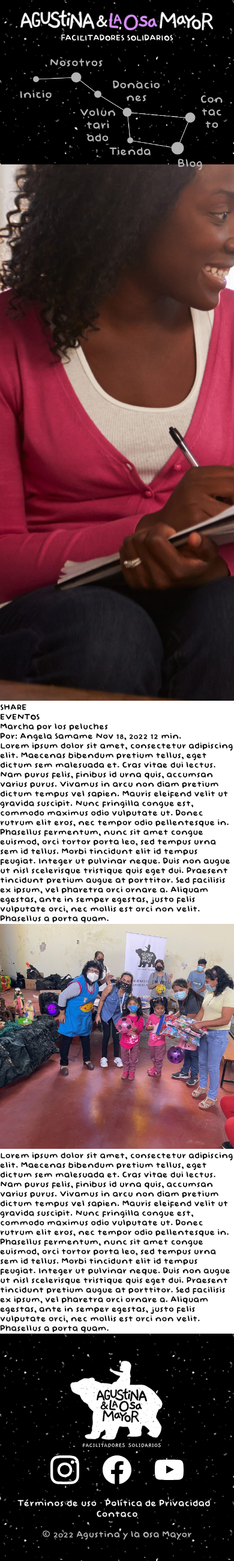
After one commit to Verborrea/osa-mayor, a PHP site: page /blog.html in a window 390 px wide; the page is wider, and only the part inside the window is pictured. The commit adds this page. Shown: that part at 60% size. Run offline with PHP 8.4, Linux system fonts and the light colour scheme.

Commit message:
Fix responsive and started blog

```diff
--- /dev/null
+++ b/blog.html
@@ -0,0 +1,118 @@
+<!DOCTYPE html>
+<hmtl>
+
+	<head>
+		<meta charset="utf-8">
+		<meta name="viewport" content="width=device-width, initial-scale=1.0">
+		<title>Agustina y la Osa Mayor</title>
+		<link rel="apple-touch-icon" sizes="180x180" href="media/favicon/apple.png">
+		<link rel="icon" type="image/png" sizes="32x32" href="media/favicon/32x32.png">
+		<link rel="icon" type="image/png" sizes="16x16" href="media/favicon/16x16.png">
+		<link href="styles/layout.css" rel="stylesheet">
+		<link href="styles/blog.css" rel="stylesheet">
+		<link href="styles/star_sizes.css" rel="stylesheet">
+		<link href="styles/header.css" rel="stylesheet">
+	</head>
+
+	<body>
+		<header>
+			<div id="logo">
+				<img src="media/logo_header.png" width="500px" alt="Agustina y la Osa Mayor - Logo">
+				<br>
+				FACILITADORES SOLIDARIOS
+			</div>
+			<div id="sky">
+				<div id="container_gif1"><img id="gif1" src="media/gif1.gif"></div>
+				<div id="ursa">
+					<img id="star_path" src="media/camino.png">
+					<div class="star" id="star1">
+						<a href="index.html">Inicio</a>
+					</div>
+					<div class="star" id="star2">
+						<a href="nosotros.html">Nosotros</a>
+					</div>
+					<div class="star" id="star3">
+						<a href="voluntariado.html">Volun<br>tari<br>ado</a>
+					</div>
+					<div class="star" id="star4">
+						<a href="prox.html">Donacio<br>nes</a>
+					</div>
+					<div class="star" id="star5">
+						<a href="contacto.html">Con<br>tac<br>to</a>
+					</div>
+					<div class="star" id="star6">
+						<a href="blog.html">Blog</a>
+					</div>
+					<div class="star" id="star7">
+						<a href="prox.html">Tienda</a>
+					</div>
+				</div>
+				<div id="container_gif2"><img id="gif2" img src="media/gif2.gif"></div>
+			</div>
+		</header>
+		<main>
+			<div id="portada">
+				<img src="media/imgs/intro.jpg" alt="Portada del artículo">
+			</div>
+			<div class="container">
+				<div id="social-media">
+					SHARE
+				</div>
+				<div id="line"></div>
+				<div id="content">
+					<div id="articulo">
+						EVENTOS
+					</div>
+					<div id="titulo">
+						Marcha por los peluches
+					</div>
+					<div id="info">
+						Por:
+						<span id="autor">Angela Samame</span>
+						<span id="fecha">Nov 18, 2022</span>
+						<span id="duracion">12 min.</span>
+					</div>
+					<div id="content">
+						Lorem ipsum dolor sit amet, consectetur adipiscing elit. Maecenas bibendum pretium tellus, eget dictum sem
+						malesuada et. Cras vitae dui lectus. Nam purus felis, finibus id urna quis, accumsan varius purus. Vivamus
+						in arcu non diam pretium dictum tempus vel sapien. Mauris eleifend velit ut gravida suscipit. Nunc fringilla
+						congue est, commodo maximus odio vulputate ut. Donec rutrum elit eros, nec tempor odio pellentesque in.
+						Phasellus fermentum, nunc sit amet congue euismod, orci tortor porta leo, sed tempus urna sem id tellus.
+						Morbi tincidunt elit id tempus feugiat. Integer ut pulvinar neque. Duis non augue ut nisl scelerisque
+						tristique quis eget dui. Praesent tincidunt pretium augue at porttitor. Sed facilisis ex ipsum, vel pharetra
+						orci ornare a. Aliquam egestas, ante in semper egestas, justo felis vulputate orci, nec mollis est orci non
+						velit. Phasellus a porta quam.
+						<img class="myimg" src="gallery/IMG_0255.jpg" width="500px">
+						Lorem ipsum dolor sit amet, consectetur adipiscing elit. Maecenas bibendum pretium tellus, eget dictum sem
+						malesuada et. Cras vitae dui lectus. Nam purus felis, finibus id urna quis, accumsan varius purus. Vivamus
+						in arcu non diam pretium dictum tempus vel sapien. Mauris eleifend velit ut gravida suscipit. Nunc fringilla
+						congue est, commodo maximus odio vulputate ut. Donec rutrum elit eros, nec tempor odio pellentesque in.
+						Phasellus fermentum, nunc sit amet congue euismod, orci tortor porta leo, sed tempus urna sem id tellus.
+						Morbi tincidunt elit id tempus feugiat. Integer ut pulvinar neque. Duis non augue ut nisl scelerisque
+						tristique quis eget dui. Praesent tincidunt pretium augue at porttitor. Sed facilisis ex ipsum, vel pharetra
+						orci ornare a. Aliquam egestas, ante in semper egestas, justo felis vulputate orci, nec mollis est orci non
+						velit. Phasellus a porta quam.
+					</div>
+				</div>
+			</div>
+		</main>
+		<footer>
+			<img src="media/oso.png" alt="Logotipo Oso">
+			<br>
+			<a href="https://www.instagram.com/agustinaylaosamayor" target="_blank"><img class="social_media"
+					src="media/svg/insta.svg"></a>
+			<a href="https://web.facebook.com/agustinaylaosamayor" target="_blank"><img class="social_media"
+					src="media/svg/fb.svg"></a>
+			<a href="https://www.youtube.com/channel/UC5gVn5qG1ZIVy-9mxkg0w7Q" target="_blank"><img class="social_media"
+					src="media/svg/yt.svg"></a>
+			<div id="footer_navbar">
+				<a href="#">Términos de uso</a>
+				·
+				<a href="#">Política de Privacidad</a>
+				·
+				<a href="#">Contaco</a>
+			</div>
+			<p id="copyright">© 2022 Agustina y la Osa Mayor</p>
+		</footer>
+	</body>
+</hmtl>
--- a/index.html
+++ b/index.html
@@ -68,7 +68,7 @@
 						<div>
 							Entablamos diálogo entre las instituciones o personas que necesitan y los que desean ayudar pero no saben cómo.
 						</div>
-						<a href="#">Conoce más aquí...</a>
+						<a href="nosotros.html">Conoce más aquí...</a>
 					</div>
 				</div>
 			</section>
@@ -177,7 +177,7 @@
 						<p>
 							Llena el formulario y forma parte de esta constelación para que brilles con más fuerza.
 						</p>
-						<a href="#">Inscribete como voluntario aquí-></a>
+						<a href="voluntariado.html">Inscribete como voluntario aquí-></a>
 					</div>
 					<div id="ayuda_flex2">
 						<form>
--- a/styles/index.css
+++ b/styles/index.css
@@ -23,6 +23,7 @@
 h1 {
 	font-size: 32pt;
 	text-align: center;
+	margin: 1.5rem;
 }
 @media(min-width:600px){h1{font-size: 40pt}}
 /* ======================== Section - Intro ======================== */
@@ -91,7 +92,7 @@ h1 {
 .article {
 	text-align: center;
 	padding: 1em;
-	margin: 0 1em;
+	margin: 0 1.5em;
 	flex: 1;
 }
 .article img {
@@ -183,7 +184,7 @@ h1 {
 }
 /* ======================= Section - Ayuda ======================= */
 #ayuda {
-	margin: 1em;
+	margin: 2em;
 }
 #ayuda_flex {
 	display: flex;
--- a/styles/layout.css
+++ b/styles/layout.css
@@ -47,6 +47,7 @@ footer {
 	text-align: center;
 	color: var(--hover);
 	font-size: 13pt;
+	padding: 2em 1em;
 }
 
 footer a img {
@@ -68,7 +69,6 @@ footer a img {
 
 footer #copyright{
 	margin: 0;
-	padding-bottom: 2em;
 }
 
 input[type=submit] {
--- a/styles/nosotros.css
+++ b/styles/nosotros.css
@@ -19,8 +19,8 @@ main {
 }
 
 .historytext div{
-    color: var(--gris);
-    font-weight: bold;
+    color: var(--enfasis2);
+    /* font-weight: bold; */
     font-size: 14pt;
 }
 
```
